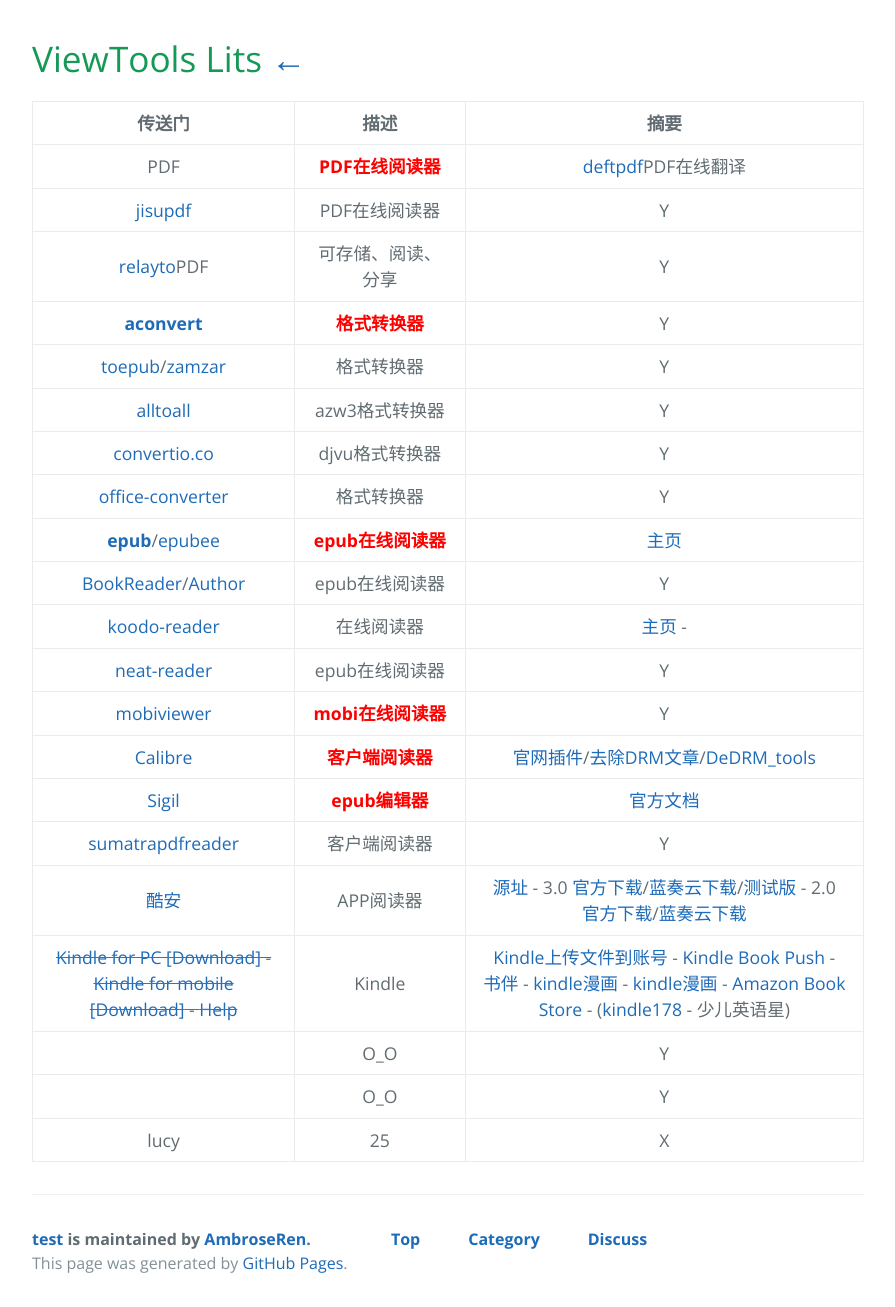
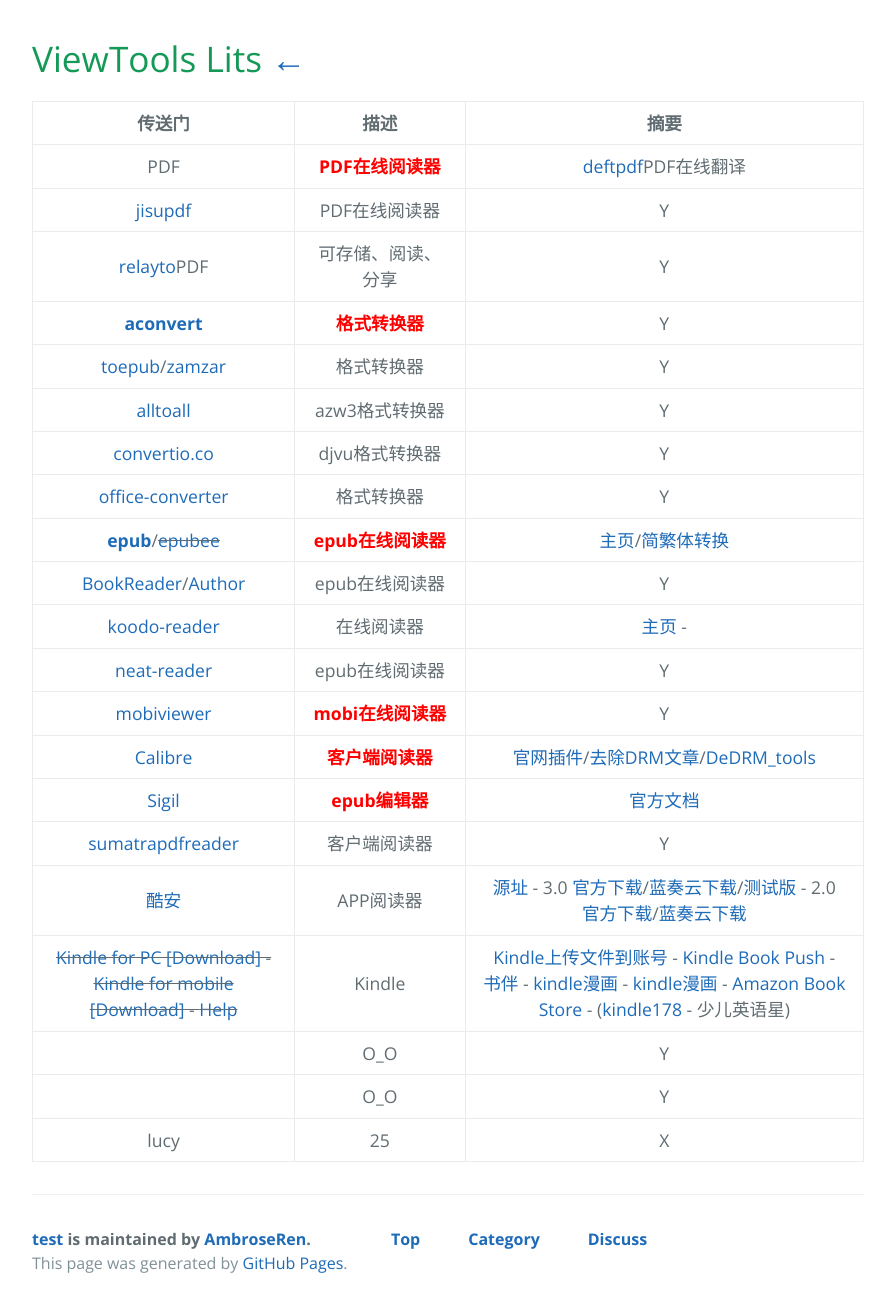
Before and after one commit to AmbroseRen/test, a Jekyll site: the page built from Library/ViewTools.md, in a window 1280 px wide. Shown: the whole page, without its empty margins (192-1087 px from the left). Built offline with Jekyll 4.4.1, drawn with Linux system fonts in a browser that asks for light colours; our own code applies the rules of GitHub Pages for plain Markdown files; the repository's description, which GitHub fills in, is left out.

Commit message:
Update ViewTools.md

```diff
--- a/Library/ViewTools.md
+++ b/Library/ViewTools.md
@@ -10,7 +10,7 @@
 | [alltoall](https://www.alltoall.net/%e7%94%b5%e5%ad%90%e4%b9%a6/) | azw3格式转换器 | Y |
 | [convertio.co](https://convertio.co/zh/djvu-mobi/) | djvu格式转换器 | Y |
 | [office-converter](https://cn.office-converter.com/ebook-converter) | 格式转换器 | Y |
-| __[epub](https://epub.liumingye.cn/)__/[epubee](http://cn.epubee.com/) | <font color="#ff0000"><b>epub在线阅读器</b></font> | [主页](https://tool.liumingye.cn/) |
+| __[epub](https://epub.liumingye.cn/)__/~~[epubee](http://cn.epubee.com/)~~ | <font color="#ff0000"><b>epub在线阅读器</b></font> | [主页](https://tool.liumingye.cn/)/[简繁体转换](https://lab.magiconch.com/v/epub-transform?from=v2ex) |
 | [BookReader](https://ztftrue.github.io/BookReader/)/[Author](https://github.com/ztftrue/BookReader/) | epub在线阅读器 | Y |
 | [koodo-reader](https://koodo-reader.vercel.app/#/manager/home) | 在线阅读器 | [主页](https://koodo.960960.xyz/) - []() |
 | [neat-reader](https://www.neat-reader.cn/webapp#/) | epub在线阅读器 | Y |
```
